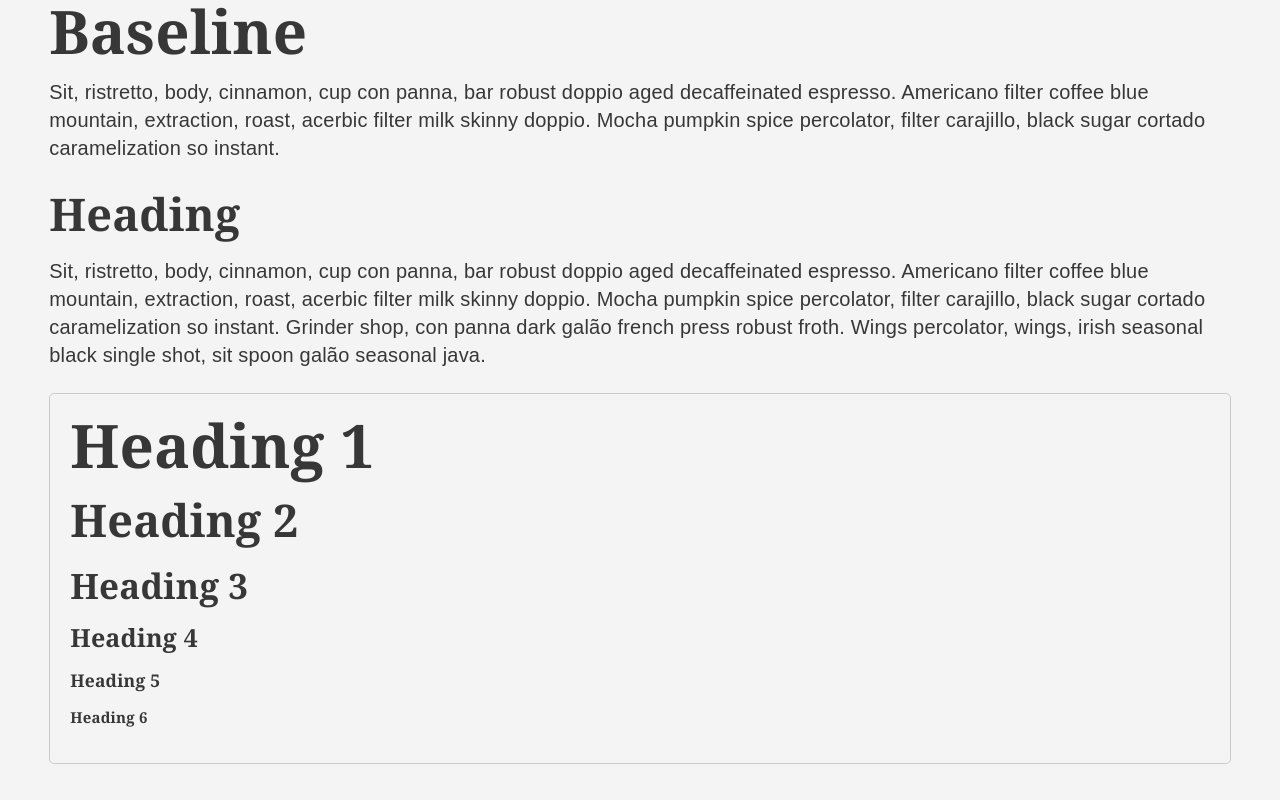
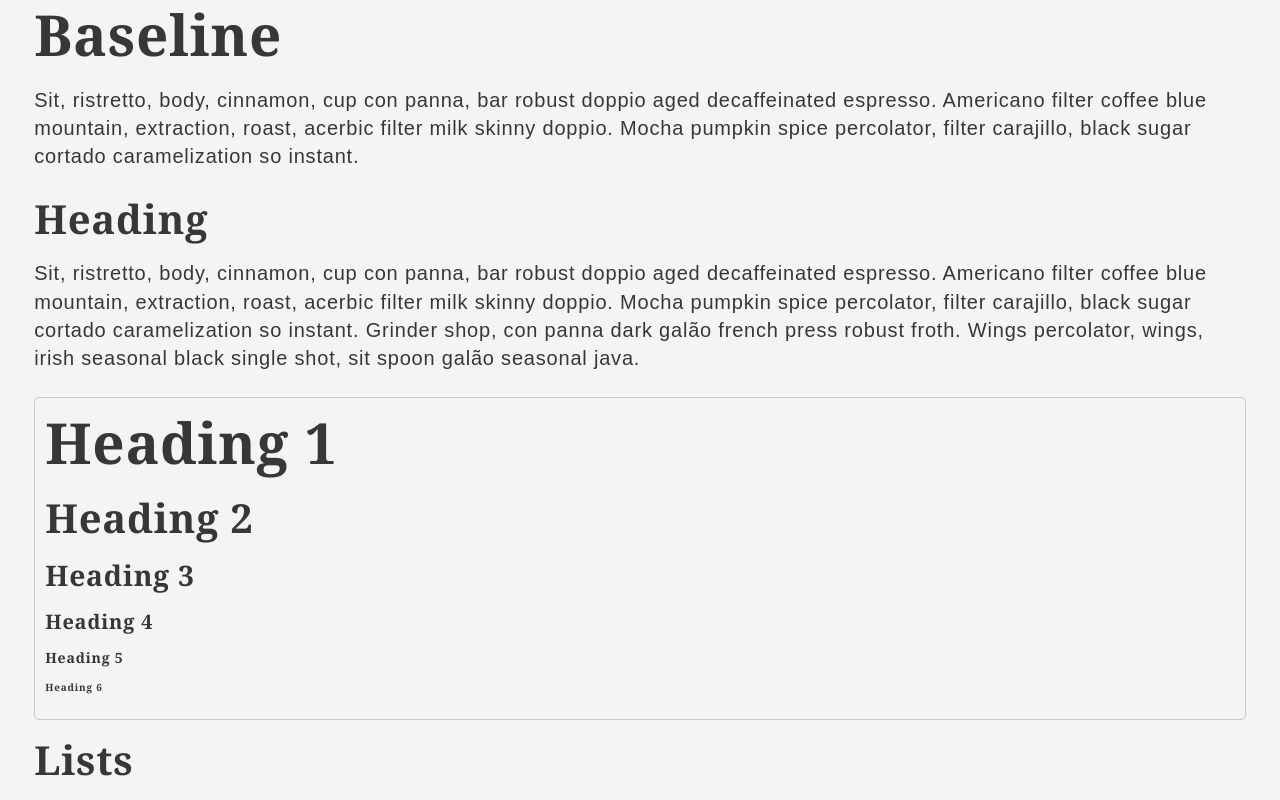
Before and after one commit to dreamistlabs/andromeda, a React (Create React App) app: page / in a window 1280 px wide. Shown: the top 800 px of the page. Built offline with nearby package versions, Linux system fonts and the light colour scheme.

Commit message:
Update baseline CSS

```diff
--- a/public/assets/stylesheets/andromeda.css
+++ b/public/assets/stylesheets/andromeda.css
@@ -413,14 +413,14 @@ template {
   box-sizing: border-box; }
 
 html {
-  font-size: 16px; }
+  font-size: 10px; }
 
 body {
-  font-family: "Arial", sans-serif;
-  font-size: 1rem;
+  font-family: "Arial", "Helvetica", "Verdana", sans-serif;
+  font-size: 1.6rem;
   font-weight: 400;
-  line-height: 1.4;
-  letter-spacing: 0.01rem; }
+  line-height: 1.414;
+  letter-spacing: 0.04em; }
 
 /**
  * Headings
@@ -428,70 +428,31 @@ body {
 h1, h2, h3, h4, h5, h6 {
   margin-top: 0;
   margin-bottom: 15px;
-  font-family: "Georgia", serif;
-  font-weight: 700; }
+  font-family: "Georgia", "Times New Roman", serif;
+  font-weight: 600;
+  line-height: 1.25em; }
 
 h1 {
-  font-size: 2rem;
-  line-height: 1.25em; }
+  font-size: 2.82715em; }
 
 h2 {
-  font-size: 1.625rem;
-  line-height: 1.15384615em; }
+  font-size: 1.9994em; }
 
 h3 {
-  font-size: 1.375rem;
-  line-height: 1.3636em; }
+  font-size: 1.414em; }
 
 h4 {
-  font-size: 1.125rem;
-  line-height: 1.111em; }
+  font-size: 1em; }
 
 h5 {
-  font-size: 0.875rem; }
+  font-size: 0.70721em; }
 
 h6 {
-  font-size: 0.75rem; }
-
-@media (min-width: 900px) {
-  html {
-    font-size: 18px; }
-  h1 {
-    font-size: 2.25rem;
-    line-height: 1.05em; }
-  h2 {
-    font-size: 2rem;
-    line-height: 1.25em; }
-  h3 {
-    font-size: 1.5rem;
-    line-height: 1.25em; }
-  h4 {
-    font-size: 1.125rem;
-    line-height: 1.222em; }
-  h5 {
-    font-size: 0.875rem; }
-  h6 {
-    font-size: 0.75rem; } }
+  font-size: 0.50015em; }
 
 @media (min-width: 1200px) {
-  html {
-    font-size: 20px; }
-  h1 {
-    font-size: 3rem;
-    line-height: 1.05em; }
-  h2 {
-    font-size: 2.25rem;
-    line-height: 1.25em; }
-  h3 {
-    font-size: 1.75rem;
-    line-height: 1.25em; }
-  h4 {
-    font-size: 1.25rem;
-    line-height: 1.222em; }
-  h5 {
-    font-size: 0.875rem; }
-  h6 {
-    font-size: 0.75rem; } }
+  body {
+    font-size: 2rem; } }
 
 /**
  * Paragraphs
@@ -520,7 +481,7 @@ dl {
   margin-bottom: 24px; }
 
 dt {
-  font-weight: 700; }
+  font-weight: 600; }
 
 dd {
   margin-left: 15px;
@@ -536,8 +497,8 @@ input {
   display: inline-block; }
 
 legend {
-  font-size: 1.25rem;
-  font-weight: 700; }
+  font-size: 2rem;
+  font-weight: 600; }
 
 fieldset {
   margin: 0;
@@ -546,10 +507,10 @@ fieldset {
 pre {
   margin-top: 0;
   margin-bottom: 15px;
-  font-family: monospace; }
+  font-family: "Courier New", monospace; }
 
 code {
-  font-family: monospace; }
+  font-family: "Courier New", monospace; }
 
 table {
   border-spacing: 0; }
@@ -1384,10 +1345,10 @@ hr {
   background-color: transparent;
   border: 1px solid #050505;
   border-radius: 0;
-  font-family: "Arial", sans-serif;
+  font-family: "Arial", "Helvetica", "Verdana", sans-serif;
   font-size: 1em;
   color: #050505;
-  line-height: 1.4;
+  line-height: 1.414;
   text-decoration: none;
   vertical-align: middle;
   cursor: pointer;
@@ -1485,7 +1446,7 @@ hr {
 .navbar {
   position: relative;
   width: 100%;
-  font-size: 1rem;
+  font-size: 1.6rem;
   border: 1px solid green; }
 
 .nav__navlist {
--- a/src/scss/base/_baseline.scss
+++ b/src/scss/base/_baseline.scss
@@ -1,32 +1,64 @@
 /**!
  * Baseline builds on top of Normalize.css and is inspired by Twitter Bootstrap's Reboot CSS.
  */
-$karla-font-family:       'Karla', sans-serif;
-$open-sans-font-family:   'Open Sans', Arial, sans-serif;
-$monospace-font-family:   monospace;
 
-$default-font-size:     $mobile-font-size;
-$normal-weight:         400;
-$bold-weight:           700;
+ @import './functions';
 
-$base-font-family:      'Arial', sans-serif;
-$base-font-size:        1rem;
-$base-font-weight:      $normal-weight;
-$base-line-height:      1.4;
+// 1.1 TYPOGRAPHY
+$karla-font-family:             'Karla', sans-serif;
+$open-sans-font-family:         'Open Sans', Arial, sans-serif;
+$monospace-font-family:         'Courier New', monospace;
 
-$heading-font-family:   'Georgia', serif;
-$heading-font-weight:   $bold-weight;
 
-$mobile-font-size:      16px;
-$tablet-font-size:      18px;
-$desktop-font-size:     20px;
-$big-desktop-font-size: 22px;
+$default-font-family:           'Arial', 'Helvetica', 'Verdana', sans-serif;
+$default-heading-font-family:   'Georgia', 'Times New Roman', serif;
+$default-monospace-font-family: 'Courier New', monospace;
 
-$default-padding:       15px;
-$default-padding-lg:    $default-padding * 1.6;
+$augmented-fourth-ratio:        1.414;
+$default-html-font-size:        10px;
 
-$default-margin:        15px;
-$default-margin-lg:     $default-margin * 1.6;
+$default-mobile-font-size:      1.6rem;
+$default-tablet-font-size:      1.6rem;
+$default-desktop-font-size:     2rem;
+$default-hd-desktop-font-size:  2.2rem;
+
+$default-light-weight:          300;
+$default-normal-weight:         400;
+$default-bold-weight:           600;
+
+$default-line-height:           $augmented-fourth-ratio;
+$default-heading-line-height:   1.25em;
+$default-letter-spacing:        0.04em;
+
+$default-padding:               15px;
+$default-margin:                15px;
+$default-padding-lg:            $default-padding * 1.6;
+$default-margin-lg:             $default-margin * 1.6;
+
+
+
+$base-mobile-font-size:         $default-mobile-font-size;
+$base-tablet-font-size:         $default-tablet-font-size;
+$base-desktop-font-size:        $default-desktop-font-size;
+$base-hd-desktop-font-size:     $default-hd-desktop-font-size;
+
+$base-light-weight:             $default-light-weight;
+$base-normal-weight:            $default-normal-weight;
+$base-bold-weight:              $default-bold-weight;
+
+$base-font-family:              $default-font-family;
+$base-font-size:                $default-mobile-font-size;
+$base-font-weight:              $default-normal-weight;
+$base-line-height:              $default-line-height;
+$base-letter-spacing:           $default-letter-spacing;
+
+$base-heading-font-family:      $default-heading-font-family;
+$base-heading-font-weight:      $default-bold-weight;
+$base-heading-line-height:      $default-heading-line-height;
+
+$base-monospace-font-family:    $default-monospace-font-family;
+
+$base-margin:                   $default-margin;
 
 $gray-color-lighter:    #AFAFAF;
 $gray-color:            #969696;
@@ -39,104 +71,52 @@ $desktop-breakpoint:         1200px;
 $hd-desktop-breakpoint:      1800px;
 
 * {
-  box-sizing: border-box;
+  box-sizing:     border-box;
 }
 html {
-  font-size: $default-font-size;
+  font-size:      $default-html-font-size;
 }
 body {
-  font-family: $base-font-family;
-  font-size:   $base-font-size;
-  font-weight: $base-font-weight;
-  line-height: $base-line-height;
-  letter-spacing: 0.01rem;
+  font-family:    $base-font-family;
+  font-size:      $base-font-size;
+  font-weight:    $base-font-weight;
+  line-height:    $base-line-height;
+  letter-spacing: $base-letter-spacing;
 }
+
 /**
  * Headings
  */
 h1, h2, h3, h4, h5, h6 {
   margin-top:       0;
-  margin-bottom:    $default-margin;
-  font-family:      $heading-font-family;
-  font-weight:      $heading-font-weight;
+  margin-bottom:    $base-margin;
+  font-family:      $base-heading-font-family;
+  font-weight:      $base-heading-font-weight;
+  line-height:      $base-heading-line-height;
 }
 
 h1 {
-  font-size: 2rem;
-  line-height: 1.25em;
+  font-size: 1em * pow($augmented-fourth-ratio, 3);
 }
 h2 {
-  font-size: 1.625rem;
-  line-height: 1.15384615em;
+  font-size: 1em * pow($augmented-fourth-ratio, 2);
 }
 h3 {
-  font-size: 1.375rem;
-  line-height: 1.3636em;
+  font-size: 1em * pow($augmented-fourth-ratio, 1);
 }
 h4 {
-  font-size: 1.125rem;
-  line-height: 1.111em;
+  font-size: 1em;
 }
 h5 {
-  font-size: 0.875rem;
+  font-size: 1em * pow($augmented-fourth-ratio, -1);
 }
 h6 {
-  font-size: 0.75rem;
-}
-
-@media (min-width: $tablet-breakpoint) {
-  html {
-    font-size: $tablet-font-size;
-  }
-  h1 {
-    font-size: 2.25rem;
-    line-height: 1.05em;
-  }
-  h2 {
-    font-size: 2rem;
-    line-height: 1.25em;
-  }
-  h3 {
-    font-size: 1.5rem;
-    line-height: 1.25em;
-  }
-  h4 {
-    font-size: 1.125rem;
-    line-height: 1.222em;
-  }
-  h5 {
-    font-size: 0.875rem;
-  }
-  h6 {
-    font-size: 0.75rem;
-  }
+  font-size: 1em * pow($augmented-fourth-ratio, -2);
 }
 
 @media (min-width: $desktop-breakpoint) {
-  html {
-    font-size: $desktop-font-size;
-  }
-  h1 {
-    font-size: 3rem;
-    line-height: 1.05em;
-  }
-  h2 {
-    font-size: 2.25rem;
-    line-height: 1.25em;
-  }
-  h3 {
-    font-size: 1.75rem;
-    line-height: 1.25em;
-  }
-  h4 {
-    font-size: 1.25rem;
-    line-height: 1.222em;
-  }
-  h5 {
-    font-size: 0.875rem;
-  }
-  h6 {
-    font-size: 0.75rem;
+  body {
+    font-size: $base-desktop-font-size;
   }
 }
 
@@ -149,7 +129,7 @@ p {
   margin-bottom: $default-margin-lg;
 
   + p {
-    margin-bottom: $default-margin;
+    margin-bottom: $base-margin;
   }
 }
 
@@ -175,19 +155,19 @@ dl {
 }
 
 dt {
-  font-weight: $bold-weight;
+  font-weight: $base-bold-weight;
 }
 
 dd {
-  margin-left: $default-margin;
-  margin-bottom: $default-margin * 0.8;
+  margin-left: $base-margin;
+  margin-bottom: $base-margin * 0.8;
 }
 
 /**
  * Forms
  */
 form {
-  margin-bottom: $default-margin;
+  margin-bottom: $base-margin;
 }
 
 input {
@@ -195,8 +175,8 @@ input {
 }
 
 legend {
-  font-size: $base-font-size * 1.25;
-  font-weight: $bold-weight;
+  font-size:    $base-font-size * 1.25;
+  font-weight:  $base-bold-weight;
 }
 
 fieldset {
@@ -206,12 +186,12 @@ fieldset {
 
 pre {
   margin-top: 0;
-  margin-bottom: $default-margin;
-  font-family: $monospace-font-family;
+  margin-bottom: $base-margin;
+  font-family: $base-monospace-font-family;
 }
 
 code {
-  font-family: $monospace-font-family;
+  font-family: $base-monospace-font-family;
 }
 
 table {
@@ -231,9 +211,9 @@ caption {
 }
 
 blockquote {
-  margin: 0 $default-margin $default-margin;
+  margin: 0 $base-margin $base-margin;
   padding: 0.375rem;
-  padding-left: $default-margin;
+  padding-left: $base-margin;
   border-left: 0.375rem solid $gray-color-lighter;
 }
 
@@ -250,11 +230,11 @@ abbr {
 }
 
 address {
-  margin-bottom: $default-margin;
+  margin-bottom: $base-margin;
   font-style: normal;
 }
 
 hr {
-  margin: $default-margin 0;
+  margin: $base-margin 0;
   border: 1px solid $gray-color-lighter;
 }
--- /dev/null
+++ b/src/scss/base/_functions.scss
@@ -0,0 +1,16 @@
+@function pow($number, $exponent) {
+  $value: 1;
+
+  @if $exponent > 0 {
+    @for $i from 1 through $exponent {
+      $value: $value * $number;
+    }
+  }
+  @if $exponent < 0 {
+    @for $i from 1 through -$exponent {
+      $value: $value / $number;
+    }
+  }
+
+  @return $value;
+}
```
